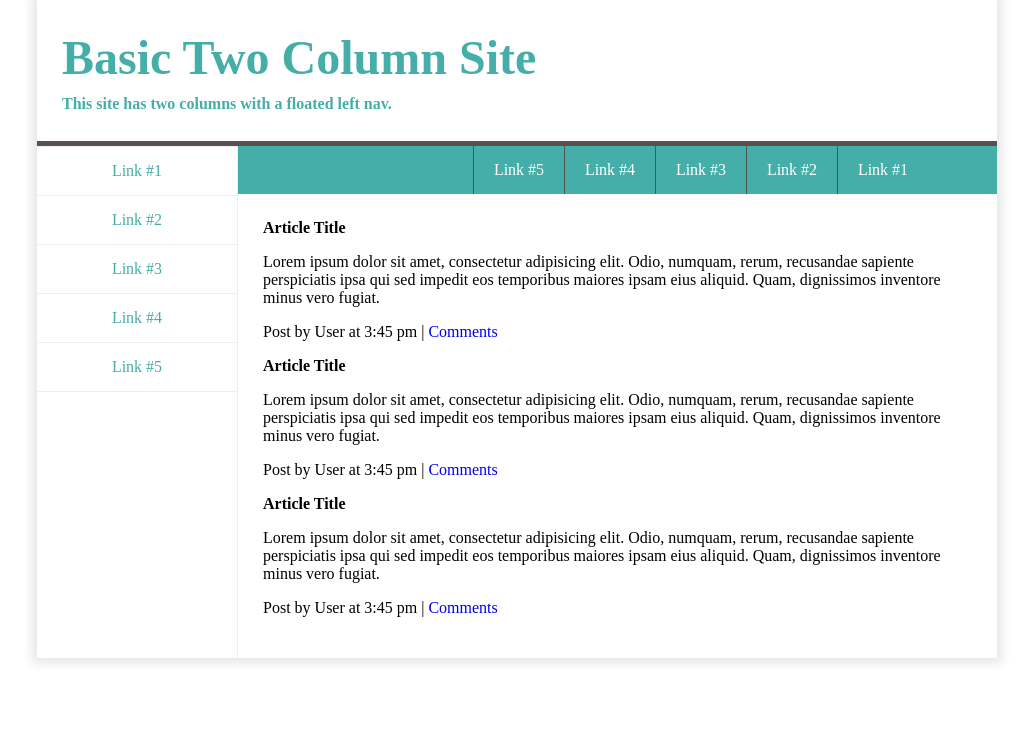
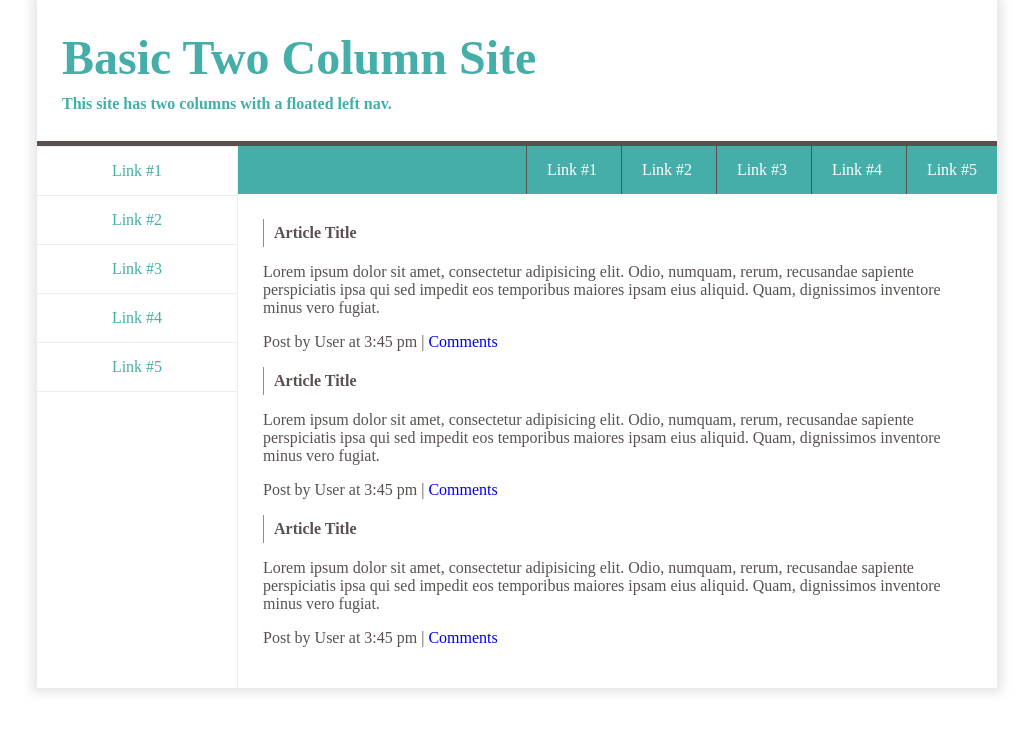
Before and after one commit to bremccallum/CodeWyoming, a PHP site: page /twocolumn.html in a window 1280 px wide. Shown: the top 732 px of the page, without its empty margins (123-1156 px from the left). Run offline with PHP 8.4, Linux system fonts and the light colour scheme.

Commit message:
Two Column Page Updates

```diff
--- a/05-13-14/twocolumn.css
+++ b/05-13-14/twocolumn.css
@@ -28,6 +28,10 @@ h2, h3 {
     font-weight: 600;
     font-size: 1em;
     margin-top: 0;
+}
+h3 {
+    border-left: 1px solid #45aea8;
+    padding: 5px 5px 5px 10px;
 }
 li {
     list-style: none;
@@ -70,12 +74,11 @@ nav.left a:hover {
     background: #45aea8;
 }
 #rightcol nav ul {
-    padding: 0;
-    width: 690px;
+    float: right;
     margin: 0;
 }
 #rightcol nav li {
-    float: right;
+    display: inline-block;
     margin: 0;
     text-align: center;
     border-left: 1px solid #5a5050;
@@ -93,3 +96,6 @@ nav.left a:hover {
 main {
     padding: 25px;
 }
+main h3, main p {
+    color: #5a5050;
+}
```
